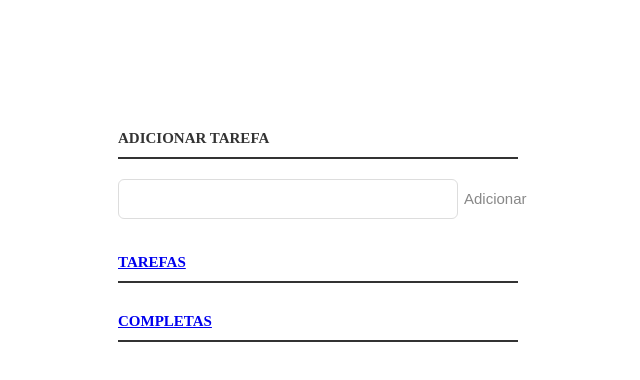
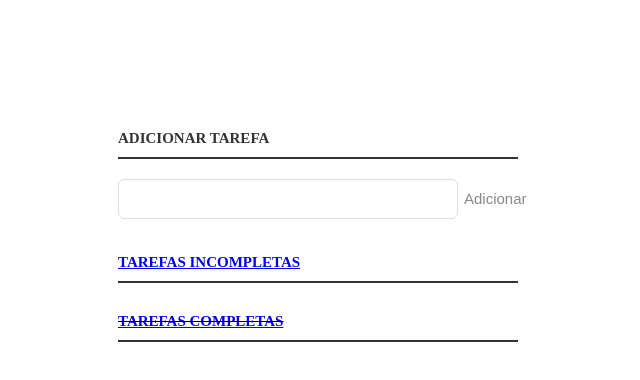
Before and after one commit to marcosteodoro/todo-list-react-desafio, a React (Vite) app: page / in a window 1280 px wide. Shown: the top 380 px of the page, without its empty margins (322-962 px from the left). Built offline with nearby package versions, Linux system fonts and the light colour scheme.

Commit message:
All fixed

```diff
--- a/src/App.tsx
+++ b/src/App.tsx
@@ -3,7 +3,7 @@ import ITarefa from "./interfaces/ITarefa"
 import ListaTarefas from "./components/ListaTarefas"
 
 function App() {
-  let textoNovaTarefa = '';
+  const [textoNovaTarefa, setTextoNovaTarefa] = useState('');
   const [tarefas, setTarefas] = useState<ITarefa[]>(() => {
     const tarefasSalvas = localStorage.getItem("tarefas");
     return tarefasSalvas?.length ? JSON.parse(tarefasSalvas) : []
@@ -11,31 +11,26 @@ function App() {
 
   useEffect(() => {
     localStorage.setItem("tarefas", JSON.stringify(tarefas));
+    document.title = `${tarefas.filter(tarefa => !tarefa.completa).length} tarefas incompletas!`;
   }, [tarefas])
 
-  let tarefasIncompletas: ITarefa[] = [];
-  let tarefasCompletas: ITarefa[] = [];
-
-  tarefas.forEach(tarefa => {
-    if (!tarefa.completa) {
-      tarefasIncompletas.push(tarefa);
-    }
-  });
-
-  tarefas.forEach(tarefa => {
-    if (tarefa.completa) {
-      tarefasCompletas.push(tarefa);
-    }
-  });
+  const tarefasIncompletas: ITarefa[] = tarefas.filter(tarefa => !tarefa.completa);
+  const tarefasCompletas: ITarefa[] = tarefas.filter(tarefa => tarefa.completa);
 
   const handleNovaTarefa = (textoNovaTarefa: string) => {
+    if (!textoNovaTarefa.trim()) {
+      window.alert("O texto da nova tarefa não pode ser vazio!")
+      setTextoNovaTarefa('');
+      return;
+    }
+
     setTarefas(tarefas.concat({
       id: Date.now(),
       tarefa: textoNovaTarefa,
       completa: false
     }));
 
-    textoNovaTarefa = '';
+    setTextoNovaTarefa('');
   }
 
   const handleTarefaCompleta = (tarefaAtualizar: ITarefa) => {
@@ -46,9 +41,6 @@ function App() {
     ))
 
     setTarefas(tarefasAtualizadas);
-
-    const quantidadeTarefasIncompletas = tarefas.filter(tarefa => !tarefa.completa).length;
-    document.title = `${quantidadeTarefasIncompletas} tarefas incompletas!`
   }
 
   const handleApagarTarefa = (tarefaApagar: ITarefa) => {
@@ -64,15 +56,17 @@ function App() {
           id="nova-tarefa"
           type="text"
           value={textoNovaTarefa}
-                onChange={e => textoNovaTarefa = e.target.value}
+          onChange={e => setTextoNovaTarefa(e.target.value)}
+          onKeyUp={e => {if (e.key === "Enter") handleNovaTarefa(textoNovaTarefa)}}
         />
         <button
           id="botao-adicionar"
           onClick={() => handleNovaTarefa(textoNovaTarefa)}
+          disabled={!textoNovaTarefa.trim()}
         >Adicionar</button>
       </p>
       <ListaTarefas
-          titulo="Tarefas"
+        titulo="Tarefas incompletas"
         divId="incompletas"
         tarefas={tarefasIncompletas}
         handleTarefaCompleta={handleTarefaCompleta}
@@ -80,7 +74,7 @@ function App() {
         linkTitulo="incompletas"
       />
       <ListaTarefas
-          titulo="Completas"
+        titulo="Tarefas completas"
         divId="completas"
         tarefas={tarefasCompletas}
         handleTarefaCompleta={handleTarefaCompleta}
--- a/src/components/ListaTarefas.tsx
+++ b/src/components/ListaTarefas.tsx
@@ -21,7 +21,9 @@ export default function ListaTarefas(props: ListaTarefasProps) {
 
     return (
         <>
-            <h3><Link to={props.linkTitulo}>{props.titulo}</Link></h3>
+            {props.divId === "completas"
+            ? <del><h3><Link to={props.linkTitulo}>{props.titulo}</Link></h3></del>
+            : <h3><Link to={props.linkTitulo}>{props.titulo}</Link></h3>}
             <ul id={props.divId}>
                 {props.tarefas.map(tarefa => (
                     <li key={tarefa.id}>
--- a/src/main.tsx
+++ b/src/main.tsx
@@ -13,7 +13,7 @@ const router = createBrowserRouter([
   },
   {
     path: "completas",
-    element: <Incompletas />
+    element: <Completas />
   },
   {
     path: "incompletas",
--- a/src/routes/Completas.tsx
+++ b/src/routes/Completas.tsx
@@ -1,20 +1,7 @@
-import { useState } from "react";
-import ITarefa from "../interfaces/ITarefa";
+import Tarefas from "./Tarefas";
 
 export default function Completas() {
-    const [tarefas] = useState<ITarefa[]>(() => {
-        const tarefasSalvas = localStorage.getItem("tarefas");
-        return tarefasSalvas?.length ? JSON.parse(tarefasSalvas) : []
-    });
-
-    const tarefasCompletas = tarefas.filter(tarefa => tarefa.completa);
-
     return (
-        <div>
-            <h1>Completas</h1>
-            <ul>
-                {tarefasCompletas.map(tarefa => <li key={tarefa.id}>{tarefa.tarefa}</li>)}
-            </ul>
-        </div>
-    );
+        <Tarefas titulo="Completas" toDo={false} />
+    )
 }
--- a/src/routes/Incompletas.tsx
+++ b/src/routes/Incompletas.tsx
@@ -1,20 +1,7 @@
-import { useState } from "react";
-import ITarefa from "../interfaces/ITarefa";
+import Tarefas from "./Tarefas";
 
 export default function Incompletas() {
-    const [tarefas] = useState<ITarefa[]>(() => {
-        const tarefasSalvas = localStorage.getItem("tarefas");
-        return tarefasSalvas?.length ? JSON.parse(tarefasSalvas) : []
-    });
-
-    const tarefasIncompletas = tarefas.filter(tarefa => !tarefa.completa);
-
     return (
-        <div>
-            <h1>Incompletas</h1>
-            <ul>
-                {tarefasIncompletas.map(tarefa => <li key={tarefa.id}>{tarefa.tarefa}</li>)}
-            </ul>
-        </div>
+        <Tarefas titulo="Incompletas" toDo />
     );
 }
--- /dev/null
+++ b/src/routes/Tarefas.tsx
@@ -0,0 +1,25 @@
+import { useState } from "react";
+import ITarefa from "../interfaces/ITarefa";
+
+interface TarefasProps {
+    titulo: string;
+    toDo: boolean;
+}
+
+export default function Tarefas(props: TarefasProps) {
+    const [tarefas] = useState<ITarefa[]>(() => {
+        const tarefasSalvas = localStorage.getItem("tarefas");
+        return tarefasSalvas?.length ? JSON.parse(tarefasSalvas) : []
+    });
+
+    const listaTarefas = tarefas.filter(tarefa => !tarefa.completa === props.toDo);
+
+    return (
+        <div>
+            <h1>{props.titulo}</h1>
+            <ul>
+                {listaTarefas.map(tarefa => <li key={tarefa.id}>{tarefa.tarefa}</li>)}
+            </ul>
+        </div>
+    );
+}
```
Lines whose indentation alone changed are shown as unchanged.
